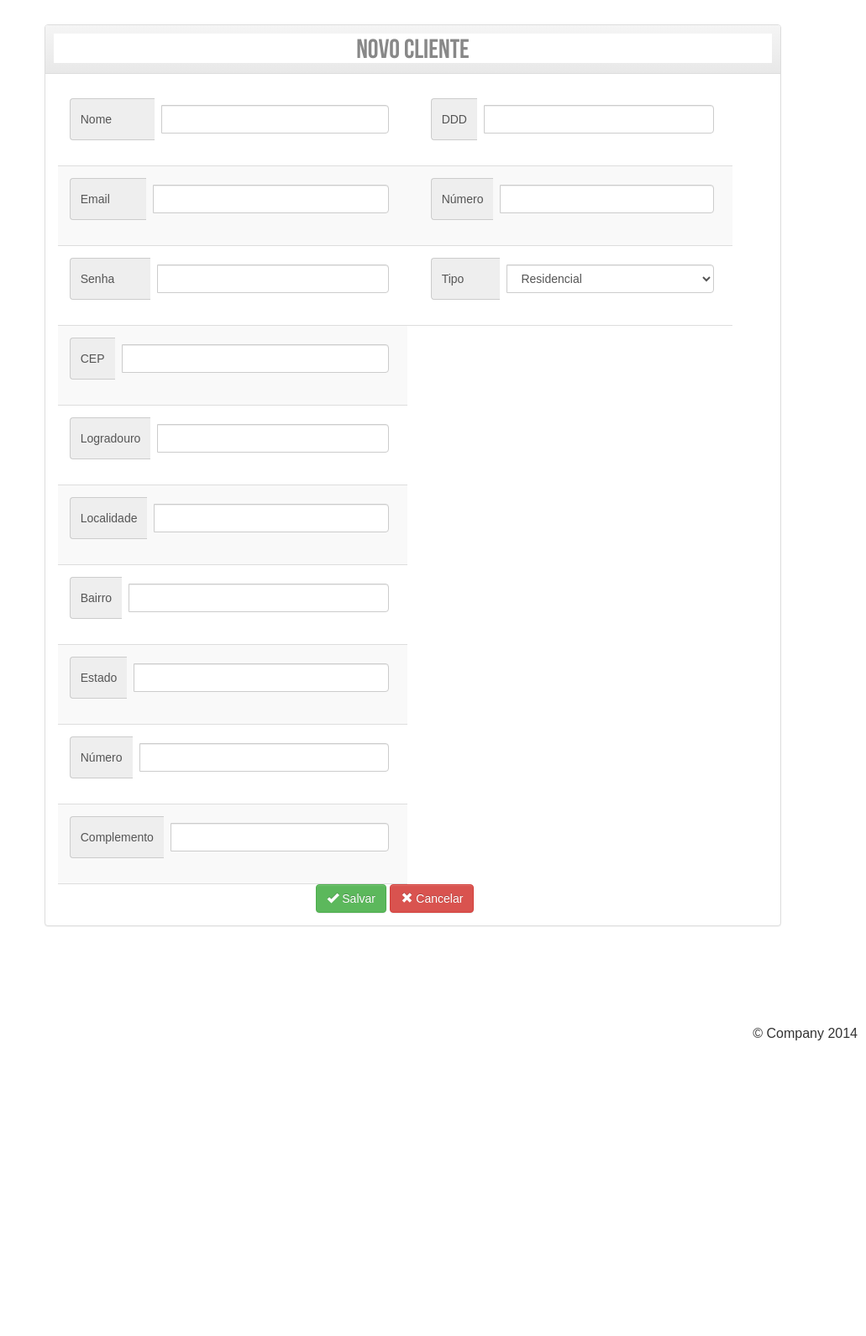
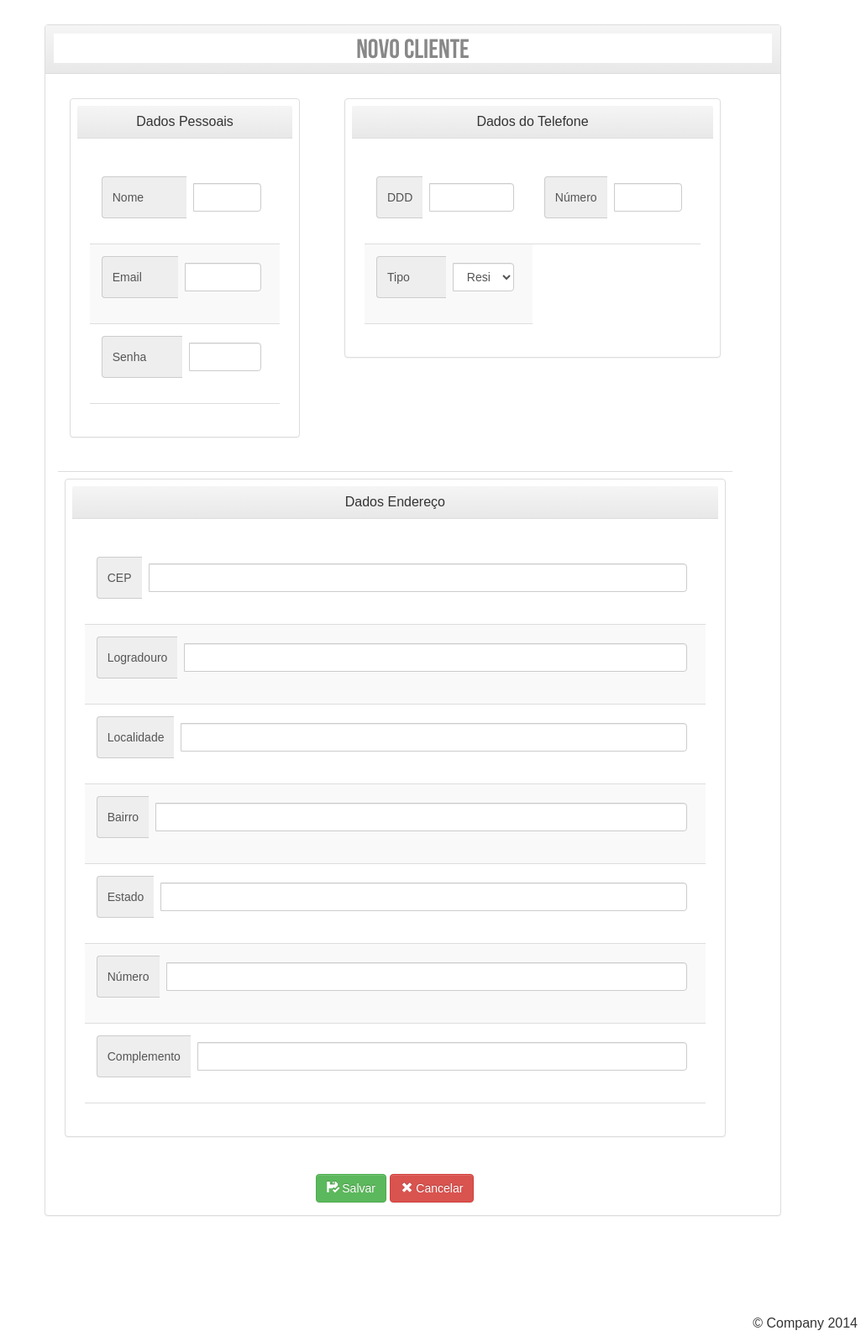
Before and after one commit to profinder/profinder, a CakePHP app: the page made by site/app/View/Pages/cadastro_cliente.ctp in a window 1280 px wide. Shown: the part 279-1870 px from the top of the page at 84% size, without its empty margins (249-1280 px from the left). Before the commit the page ends 1518 px from the top, so only its background shows below. Run offline with PHP 8.4 and a stand-in for CakePHP, Linux system fonts and the light colour scheme; the template is opened without the code that fills it, so the values that code supplies are empty; form fields are guessed from the names that the template uses; some libraries are stand-ins or nearby versions.

Commit message:
CadastroClienteIndentadinho

```diff
--- a/site/app/View/Pages/cadastro_cliente.ctp
+++ b/site/app/View/Pages/cadastro_cliente.ctp
@@ -1,15 +1,16 @@
 <link rel="stylesheet" href="css/bootstrap.css"/>
 <link href="/profinder/site/css/style.css" rel="stylesheet" type="text/css" media="all" />
+
 <div class="header">
 	<div class="wrap">
 		<div class="header-top">
 			<div class="logo">
-				<a href="/profinder/site"><img src="/profinder/site/img/logo1.png"
-height="70" width="338" style="padding-top: 0px"> </a>
+				<a href="/profinder/site"><img src="/profinder/site/img/logo1.png" height="70" width="338" style="padding-top: 0px"> </a>
 			</div>
 		</div>
 	</div>
 </div>
+
 <div class="main">
 	<div class="wrap">
 		<div class="content-top">
@@ -18,26 +19,74 @@ height="70" width="338" style="padding-top: 0px"> </a>
 					<div class="panel-heading">
 						<h2 class="panel-title">Novo Cliente</h2>
 					</div>
+
 					<div class="panel-body">
 						<?php
 							echo $this->Form->create('Cliente', array('action' => 'add'));
+						?>
+						<table>
+							<tr>
+								<td>
+									<div class="top-box">
+										<div class="panel panel-default">
+											<div class="panel-heading">
+												Dados Pessoais
+											</div>
 
-					?>
+											<div class="panel-body">
 											<center>
-					<table border="1" width="700" height = "600">
+												<table border="1" width="550" height = "150">
 													<tr>
 														<td>
 															<div class="input-group">
-
 																<span class="input-group-addon">Nome &nbsp &nbsp &nbsp &nbsp &nbsp</span>
 																	<?php
 																		echo $this->Form->input('nome_pessoa', array('class' => 'form-control', 'label' => ''));
 																	?>
 															</div>
 														</td>
+													</tr>
+													<tr>
 														<td>
+															<div class="input-group">
+																<span class="input-group-addon">Email &nbsp &nbsp &nbsp &nbsp</span>
+																	<?php
+																		echo $this->Form->input('username', array('class' => 'form-control', 'label' => ''));
+																	?>
+															</div>
+														</td>
+													</tr>
+													<tr>
+														<td>
+															<div class="input-group">
+																<span class="input-group-addon">Senha &nbsp &nbsp &nbsp &nbsp </span>
+																<?php
+																	echo $this->Form->input('password', array('class' => 'form-control', 'label' => ''));
+																	echo $this->Form->input('role', array('type' => 'hidden', 'default' => 'cliente'));?>
+															</div>
+														</td>
+													</tr>
+												</table>
+											</center>
+											</div>
+										</div>
+									</div>
 
 								</td>
+
+								<td> &nbsp &nbsp &nbsp &nbsp</td>
+
+								<td>
+									<div class="top-box">
+										<div class="panel panel-default">
+											<div class="panel-heading">
+												Dados do Telefone
+											</div>
+
+											<div class="panel-body">
+												<center>
+												<table border="1" width="550" height = "150">
+													<tr>
 														<td>
 															<div class="input-group">
 																<span class="input-group-addon">DDD</span>
@@ -46,22 +95,8 @@ height="70" width="338" style="padding-top: 0px"> </a>
 																	?>
 															</div>
 														</td>
-						</tr>
-						<tr>
 														<td>
-								<div class="input-group" width="2000">
-									<span class="input-group-addon">Email &nbsp &nbsp &nbsp &nbsp</span>
-									<?php
-										echo $this->Form->input('username', array('class' => 'form-control', 'label' => ''));
-									?>
-								</div>
-							</td>
-
-
-							<td></td>
-
-							<td>
-								<div class="input-group" width="2000">
+															<div class="input-group">
 																<span class="input-group-addon">Número</span>
 																	<?php
 																		echo $this->Form->input('Telefone.0.numero_telefone', array('class' => 'form-control', 'label' => ''));
@@ -71,17 +106,7 @@ height="70" width="338" style="padding-top: 0px"> </a>
 													</tr>
 													<tr>
 														<td>
-								<div class="input-group" width="2000">
-									<span class="input-group-addon">Senha &nbsp &nbsp &nbsp &nbsp </span>
-									<?php
-										echo $this->Form->input('password', array('class' => 'form-control', 'label' => ''));
-										echo $this->Form->input('role', array('type' => 'hidden', 'default' => 'cliente'));?></td>
-								</div>
-							</td>
-
-							<td></td>
-							<td>
-								<div class="input-group" width="2000">
+															<div class="input-group">
 																<span class="input-group-addon">Tipo &nbsp &nbsp &nbsp &nbsp </span>
 
 																	<?php
@@ -90,14 +115,30 @@ height="70" width="338" style="padding-top: 0px"> </a>
 																			'celular' => 'Celular',
 																			'escritorio' => 'Escritório',))
 																		);
-
 																	?>
 															</div>
 														</td>
 													</tr>
+												</table>
+												</center>
+											</div>
+										</div>
+									</div>
+								</td>
+							</tr>
+						</table>
+						<div class="top-box">
+							<div class="panel panel-default">
+								<div class="panel-heading">
+									Dados Endereço
+								</div>
+
+								<div class="panel-body">
+									<center>
+									<table border="1" width="800" height = "350">
 										<tr>
 											<td>
-								<div class="input-group" width="2000">
+												<div class="input-group">
 													<span class="input-group-addon">CEP</span>
 														<?php echo $this->Form->input('Endereco.cep', array('id' => 'cep', 'class' => 'form-control', 'onblur' => 'consultacep(this.value)', 'label' => '')); ?>
 												</div>
@@ -105,7 +146,7 @@ height="70" width="338" style="padding-top: 0px"> </a>
 										</tr>
 										<tr>
 											<td>
-								<div class="input-group" width="2000">
+												<div class="input-group">
 													<span class="input-group-addon">Logradouro </span>
 														<?php
 															echo $this->Form->input('Endereco.logradouro', array('id' => 'logradouro', 'class' => 'form-control', 'label' => ''));
@@ -115,7 +156,7 @@ height="70" width="338" style="padding-top: 0px"> </a>
 										</tr>
 										<tr>
 											<td>
-								<div class="input-group" width="2000">
+												<div class="input-group">
 													<span class="input-group-addon">Localidade</span>
 													<?php
 														echo $this->Form->input('Endereco.localidade', array('id' => 'localidade', 'class' => 'form-control', 'label' => ''));
@@ -125,7 +166,7 @@ height="70" width="338" style="padding-top: 0px"> </a>
 										</tr>
 										<tr>
 											<td>
-								<div class="input-group" width="2000">
+												<div class="input-group">
 													<span class="input-group-addon">Bairro</span>
 														<?php
 															echo $this->Form->input('Endereco.bairro', array('id' => 'bairro', 'class' => 'form-control', 'label' => ''));
@@ -135,7 +176,7 @@ height="70" width="338" style="padding-top: 0px"> </a>
 										</tr>
 										<tr>
 											<td>
-								<div class="input-group" width="2000">
+												<div class="input-group">
 													<span class="input-group-addon">Estado</span>
 														<?php
 															echo $this->Form->input('Endereco.estado', array('id' => 'uf', 'class' => 'form-control', 'label' => ''));
@@ -143,10 +184,9 @@ height="70" width="338" style="padding-top: 0px"> </a>
 												</div>
 											</td>
 										</tr>
-
 										<tr>
 											<td>
-								<div class="input-group" width="2000">
+												<div class="input-group">
 													<span class="input-group-addon">Número</span>
 														<?php
 															echo $this->Form->input('Endereco.numero_endereco', array('class' => 'form-control', 'label' => ''));
@@ -157,7 +197,7 @@ height="70" width="338" style="padding-top: 0px"> </a>
 
 										<tr>
 											<td>
-								<div class="input-group" width="2000">
+												<div class="input-group">
 													<span class="input-group-addon">Complemento</span>
 														<?php
 															echo $this->Form->input('Endereco.complemento', array('class' => 'form-control', 'label' => ''));
@@ -165,19 +205,16 @@ height="70" width="338" style="padding-top: 0px"> </a>
 												</div>
 											</td>
 										</tr>
-
-						<tr>
-						</tr>
 									</table>
 									</center>
-
-
-
+								</div>
+							</div>
+						</div>
 
 					<?php
 
 						echo $this->Form->button(
-					$this->Html->tag('span', '', array('class' => 'glyphicon glyphicon-ok'))." Salvar",
+								$this->Html->tag('span', '', array('class' => 'glyphicon glyphicon-floppy-saved'))." Salvar",
 								array('type' => 'submit', 'class' => 'btn btn-success', 'escape' => false)
 						);
 						echo " ";
@@ -198,7 +235,8 @@ height="70" width="338" style="padding-top: 0px"> </a>
 </div>
 
 <script>
-	    function consultacep(cep){
+	function consultacep(cep)
+	{
 		cep = cep.replace(/\D/g,"")
 	    url="http://cep.correiocontrol.com.br/"+cep+".js"
 	    s=document.createElement('script')
@@ -207,19 +245,22 @@ height="70" width="338" style="padding-top: 0px"> </a>
 	    document.querySelector('head').appendChild(s)
 	}
 
-	    function correiocontrolcep(valor){
-	      if (valor.erro) {
+	function correiocontrolcep(valor)
+	{
+		if (valor.erro)
+		{
 	    	alert('Cep não encontrado');
 	        return;
 		};
+
 	    document.getElementById('logradouro').value=valor.logradouro
 	    document.getElementById('bairro').value=valor.bairro
 	    document.getElementById('localidade').value=valor.localidade
 	    document.getElementById('uf').value=valor.uf
 	}
 
-		function addCampo() {
+	function addCampo()
+	{
 		document.getElementById("duplicaCampo").innerHTML += "<input type='text' name='campo[]' />";
 	}
-
 </script>
```
Also changed, not shown: site/app/View/Pages/cadastro_cliente2.ctp (+3 -6 lines). Lines whose indentation alone changed are shown as unchanged.
